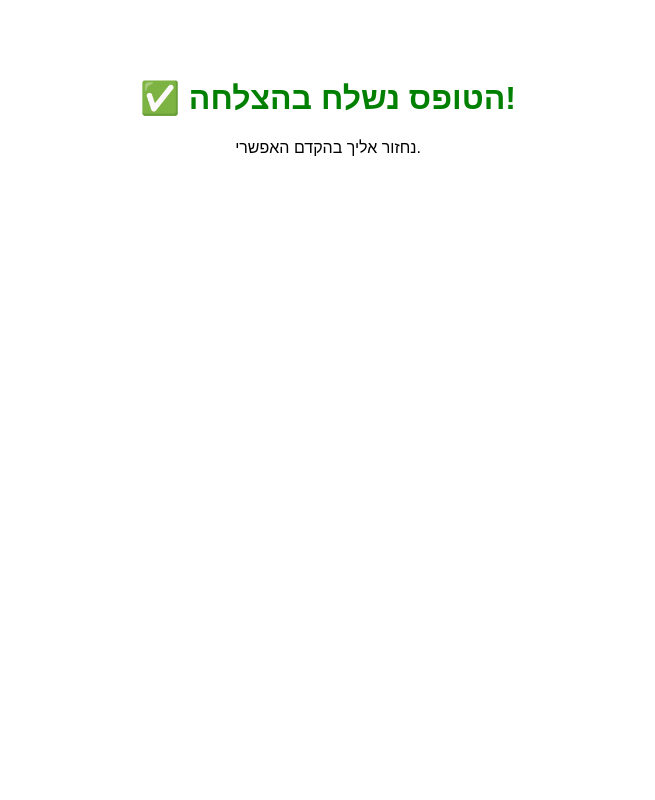
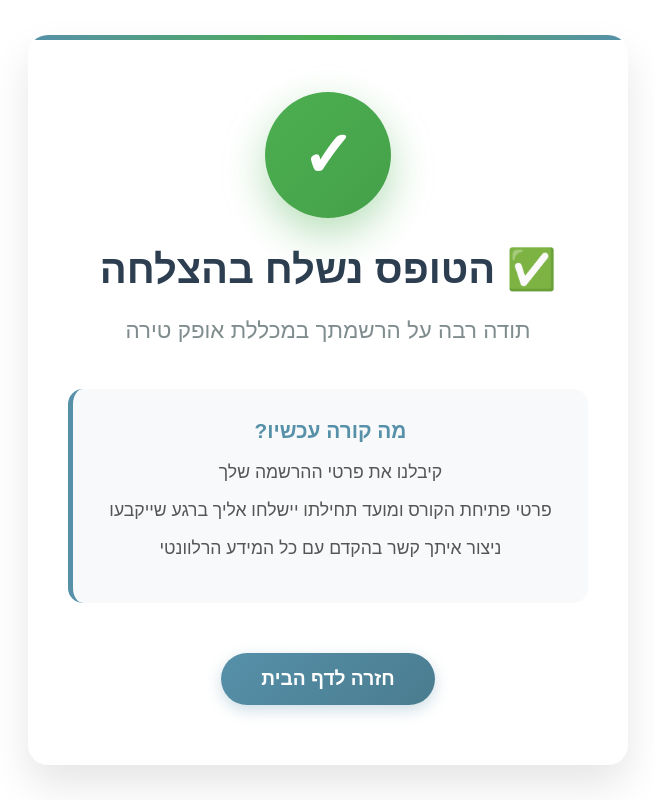
Before and after one commit to HA11723/Collage-Form, a website: page public/success.html in a window 1280 px wide. Shown: the whole page, without its empty margins (312-967 px from the left). Drawn offline with Linux system fonts and the light colour scheme.

Commit message:
Update success.html

```diff
--- a/public/success.html
+++ b/public/success.html
@@ -1,11 +1,221 @@
 <!DOCTYPE html>
 <html lang="he">
-<head>
-  <meta charset="UTF-8" />
-  <title>טופס נשלח</title>
-</head>
-<body style="text-align: center; padding: 50px; font-family: Arial;">
-  <h1 style="color: green;">✅ הטופס נשלח בהצלחה!</h1>
-  <p>נחזור אליך בהקדם האפשרי.</p>
-</body>
+  <head>
+    <meta charset="UTF-8" />
+    <meta name="viewport" content="width=device-width, initial-scale=1.0" />
+    <title>טופס נשלח בהצלחה</title>
+    <style>
+      * {
+        margin: 0;
+        padding: 0;
+        box-sizing: border-box;
+      }
+
+      body {
+        font-family: "David", "Arial", sans-serif;
+        direction: rtl;
+        min-height: 100vh;
+        display: flex;
+        align-items: center;
+        justify-content: center;
+        padding: 20px;
+      }
+
+      .success-container {
+        background: white;
+        border-radius: 20px;
+        box-shadow: 0 20px 40px rgba(0, 0, 0, 0.1);
+        padding: 60px 40px;
+        text-align: center;
+        max-width: 600px;
+        width: 100%;
+        position: relative;
+        overflow: hidden;
+      }
+
+      .success-container::before {
+        content: "";
+        position: absolute;
+        top: 0;
+        left: 0;
+        right: 0;
+        height: 5px;
+        background: linear-gradient(90deg, #5690a9, #4caf50, #5690a9);
+      }
+
+      .success-icon {
+        width: 120px;
+        height: 120px;
+        background: linear-gradient(135deg, #4caf50, #45a049);
+        border-radius: 50%;
+        display: flex;
+        align-items: center;
+        justify-content: center;
+        margin: 0 auto 30px;
+        box-shadow: 0 10px 30px rgba(76, 175, 80, 0.3);
+        animation: pulse 2s infinite;
+      }
+
+      .success-icon::after {
+        content: "✓";
+        font-size: 60px;
+        color: white;
+        font-weight: bold;
+      }
+
+      @keyframes pulse {
+        0% {
+          transform: scale(1);
+          box-shadow: 0 10px 30px rgba(76, 175, 80, 0.3);
+        }
+        50% {
+          transform: scale(1.05);
+          box-shadow: 0 15px 40px rgba(76, 175, 80, 0.4);
+        }
+        100% {
+          transform: scale(1);
+          box-shadow: 0 10px 30px rgba(76, 175, 80, 0.3);
+        }
+      }
+
+      .success-title {
+        font-size: 2.5rem;
+        color: #2c3e50;
+        margin-bottom: 20px;
+        font-weight: bold;
+        line-height: 1.2;
+      }
+
+      .success-message {
+        font-size: 1.4rem;
+        color: #7f8c8d;
+        margin-bottom: 40px;
+        line-height: 1.6;
+      }
+
+      .success-details {
+        background: #f8f9fa;
+        border-radius: 15px;
+        padding: 30px;
+        margin: 30px 0;
+        border-left: 5px solid #5690a9;
+      }
+
+      .success-details h3 {
+        color: #5690a9;
+        font-size: 1.3rem;
+        margin-bottom: 15px;
+        font-weight: bold;
+      }
+
+      .success-details p {
+        color: #555;
+        font-size: 1.1rem;
+        line-height: 1.6;
+        margin-bottom: 10px;
+      }
+
+      .back-button {
+        background: linear-gradient(135deg, #5690a9, #4a7c8f);
+        color: white;
+        padding: 15px 40px;
+        border: none;
+        border-radius: 50px;
+        font-size: 1.2rem;
+        font-weight: bold;
+        cursor: pointer;
+        transition: all 0.3s ease;
+        text-decoration: none;
+        display: inline-block;
+        margin-top: 20px;
+        box-shadow: 0 5px 15px rgba(86, 144, 169, 0.3);
+      }
+
+      .back-button:hover {
+        transform: translateY(-2px);
+        box-shadow: 0 8px 25px rgba(86, 144, 169, 0.4);
+        background: linear-gradient(135deg, #4a7c8f, #5690a9);
+      }
+
+      .contact-info {
+        margin-top: 30px;
+        padding: 20px;
+        background: linear-gradient(135deg, #e3f2fd, #f3e5f5);
+        border-radius: 15px;
+      }
+
+      .contact-info h4 {
+        color: #5690a9;
+        font-size: 1.2rem;
+        margin-bottom: 10px;
+      }
+
+      .contact-info p {
+        color: #555;
+        font-size: 1rem;
+        margin: 5px 0;
+      }
+
+      /* Responsive design */
+      @media (max-width: 768px) {
+        .success-container {
+          padding: 40px 20px;
+          margin: 20px;
+        }
+
+        .success-title {
+          font-size: 2rem;
+        }
+
+        .success-message {
+          font-size: 1.2rem;
+        }
+
+        .success-icon {
+          width: 100px;
+          height: 100px;
+        }
+
+        .success-icon::after {
+          font-size: 50px;
+        }
+      }
+
+      @media (max-width: 480px) {
+        .success-container {
+          padding: 30px 15px;
+        }
+
+        .success-title {
+          font-size: 1.8rem;
+        }
+
+        .success-message {
+          font-size: 1.1rem;
+        }
+
+        .success-details {
+          padding: 20px;
+        }
+      }
+    </style>
+  </head>
+  <body>
+    <div class="success-container">
+      <div class="success-icon"></div>
+
+      <h1 class="success-title">✅ הטופס נשלח בהצלחה</h1>
+
+      <p class="success-message">תודה רבה על הרשמתך במכללת אופק טירה</p>
+
+      <div class="success-details">
+        <h3>מה קורה עכשיו?</h3>
+        <p>קיבלנו את פרטי ההרשמה שלך</p>
+        <p>פרטי פתיחת הקורס ומועד תחילתו יישלחו אליך ברגע שייקבעו</p>
+        <p>ניצור איתך קשר בהקדם עם כל המידע הרלוונטי</p>
+      </div>
+
+      <a href="index.html" class="back-button">חזרה לדף הבית</a>
+    </div>
+  </body>
 </html>
```
